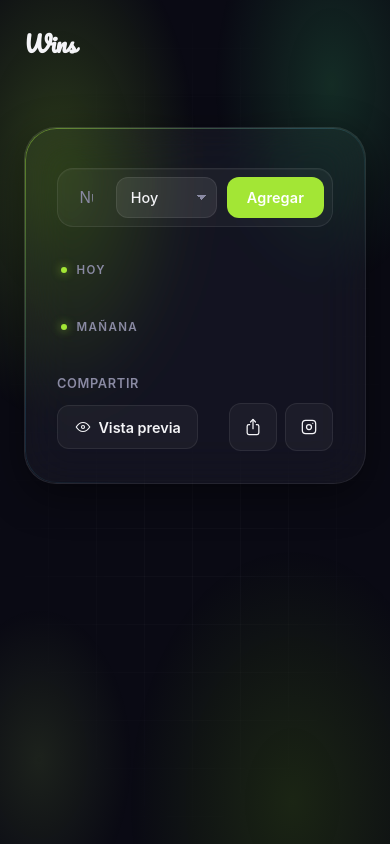
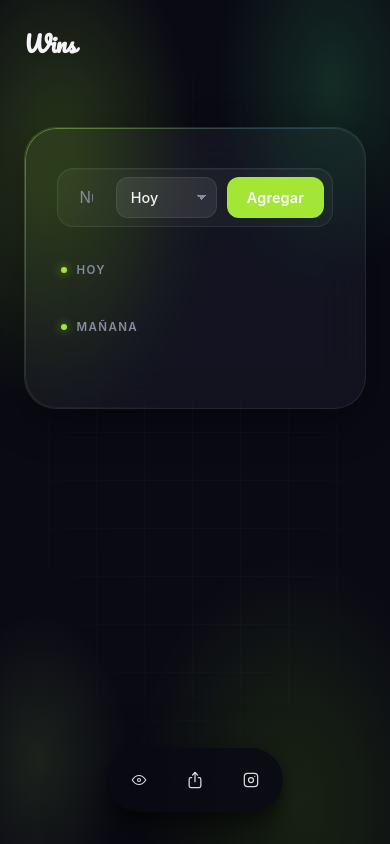
Before and after one commit to mariollesta/wins, a React (Vite) app: page / in a window 390 px wide. Built offline with nearby package versions, Linux system fonts and the light colour scheme.

Commit message:
refactor: update share components

```diff
--- a/src/App.jsx
+++ b/src/App.jsx
@@ -28,9 +28,8 @@ function App() {
             onToggle={toggleCompleted}
             onRemove={removeTask}
           />
-
-          <ShareSection tasks={tasks} />
         </div>
+        <ShareSection tasks={tasks} />
       </div>
     </>
   )
--- a/src/components/PreviewModal.jsx
+++ b/src/components/PreviewModal.jsx
@@ -1,4 +1,4 @@
-import { useState, useLayoutEffect, useRef } from 'react'
+import { useLayoutEffect, useRef, useState } from 'react'
 import styles from './PreviewModal.module.css'
 import ShareCard from './ShareCard'
 
@@ -73,7 +73,9 @@ function PreviewModal({ tasks, shareText, onClose }) {
           {tab === 'text' ? (
             <pre className={styles.textPreview}>{shareText}</pre>
           ) : (
-            <ShareCard tasks={tasks} />
+            <div className={styles.cardScaler}>
+              <ShareCard tasks={tasks} />
+            </div>
           )}
         </div>
       </div>
--- a/src/components/PreviewModal.module.css
+++ b/src/components/PreviewModal.module.css
@@ -17,9 +17,9 @@
   border: 1px solid var(--color-border);
   border-radius: var(--radius-lg);
   box-shadow: var(--shadow-md);
-  width: 400px;
+  width: 440px;
   max-width: 90vw;
-  max-height: 80vh;
+  max-height: 90vh;
   display: flex;
   flex-direction: column;
   overflow: hidden;
@@ -91,7 +91,11 @@
 }
 
 .content {
-  padding: 1.5rem 1.25rem;
+  padding: 1rem;
+  display: flex;
+  flex-direction: column;
+  align-items: center;
+  overflow-x: hidden;
   overflow-y: auto;
   flex: 1;
   min-height: 0;
@@ -106,3 +110,9 @@
   color: var(--color-text);
   line-height: 1.55;
 }
+
+.cardScaler {
+  width: 360px;
+  flex-shrink: 0;
+  zoom: 0.75;
+}
--- a/src/components/ShareButton.jsx
+++ b/src/components/ShareButton.jsx
@@ -1,11 +1,16 @@
 import styles from './ShareButton.module.css'
 
-function ShareButton({ icon, children, onClick, ariaLabel }) {
+function ShareButton({ icon, children, onClick, ariaLabel, variant }) {
   const isIconOnly = icon && !children
+  const className = isIconOnly
+    ? [styles.iconButton, variant === 'capsule' && styles.capsule]
+        .filter(Boolean)
+        .join(' ')
+    : styles.button
 
   return (
     <button
-      className={isIconOnly ? styles.iconButton : styles.button}
+      className={className}
       onClick={onClick}
       aria-label={ariaLabel}
     >
--- a/src/components/ShareButton.module.css
+++ b/src/components/ShareButton.module.css
@@ -11,12 +11,18 @@
   font-weight: 600;
   font-family: inherit;
   cursor: pointer;
-  transition: background 0.15s ease, border-color 0.15s ease;
+  transition:
+    background 0.15s ease,
+    border-color 0.15s ease,
+    color 0.2s ease,
+    transform 0.2s ease;
 }
 
 .button:hover {
   background: var(--color-bg);
   border-color: var(--color-text-muted);
+  color: var(--color-primary);
+  transform: translateX(-4px);
 }
 
 .iconButton {
@@ -31,10 +37,28 @@
   background: var(--color-surface);
   color: var(--color-text);
   cursor: pointer;
-  transition: background 0.15s ease, border-color 0.15s ease;
+  transition:
+    background 0.15s ease,
+    border-color 0.15s ease,
+    color 0.2s ease,
+    transform 0.2s ease;
 }
 
 .iconButton:hover {
   background: var(--color-bg);
   border-color: var(--color-text-muted);
+  color: var(--color-primary);
+  transform: translateX(-4px);
 }
+
+.iconButton.capsule {
+  background: transparent;
+  border-color: transparent;
+  color: rgba(255, 255, 255, 0.85);
+}
+
+.iconButton.capsule:hover {
+  background: transparent;
+  border-color: transparent;
+  color: var(--color-primary);
+}
--- a/src/components/ShareCard.jsx
+++ b/src/components/ShareCard.jsx
@@ -1,5 +1,6 @@
 import { forwardRef } from 'react'
 import styles from './ShareCard.module.css'
+import { Check } from '../icons/Check'
 
 const ShareCard = forwardRef(function ShareCard({ tasks }, ref) {
   const today = new Date().toLocaleDateString('es-ES', {
@@ -15,7 +16,9 @@ const ShareCard = forwardRef(function ShareCard({ tasks }, ref) {
       <ul className={styles.list}>
         {tasks.map((task) => (
           <li key={task.id} className={styles.item}>
-            <span className={styles.check}>✓</span>
+            <span className={styles.check}>
+              <Check width={16} height={16} />
+            </span>
             {task.description}
           </li>
         ))}
--- a/src/components/ShareCard.module.css
+++ b/src/components/ShareCard.module.css
@@ -15,6 +15,7 @@
 }
 
 .title {
+  font-family: var(--font-display);
   font-size: 1.4rem;
   font-weight: 700;
   margin: 0.4rem 0 1.5rem;
@@ -44,11 +45,7 @@
   display: flex;
   align-items: center;
   justify-content: center;
-  border-radius: 50%;
-  background: var(--color-success);
-  color: white;
-  font-size: 0.7rem;
-  font-weight: 700;
+  color: var(--color-primary);
 }
 
 .footer {
--- a/src/components/ShareSection.jsx
+++ b/src/components/ShareSection.jsx
@@ -15,28 +15,26 @@ function ShareSection({ tasks }) {
 
   return (
     <div className={styles.section}>
-      <h2 className={styles.heading}>Compartir</h2>
 
       <div className={styles.row}>
         <ShareButton
+          variant="capsule"
           icon={<Eye width={18} height={18} />}
           onClick={() => setShowPreview(true)}
-        >
-          Vista previa
-        </ShareButton>
+        />
 
-        <div className={styles.shareGroup}>
         <ShareButton
+          variant="capsule"
           icon={<Share width={20} height={20} />}
           onClick={shareAsText}
           ariaLabel="Compartir tareas completadas"
         />
         <ShareButton
+          variant="capsule"
           icon={<Instagram width={20} height={20} />}
           onClick={shareAsImage}
           ariaLabel="Compartir en Instagram"
         />
-        </div>
       </div>
 
       <div className={styles.hiddenWrapper}>
--- a/src/components/ShareSection.module.css
+++ b/src/components/ShareSection.module.css
@@ -1,7 +1,3 @@
-.section {
-  margin-top: 1.5rem;
-}
-
 .heading {
   font-size: 0.8rem;
   font-weight: 600;
@@ -14,12 +10,43 @@
 .row {
   display: flex;
   align-items: center;
-  justify-content: space-between;
+  justify-content: center;
+  position: fixed;
+  right: 2rem;
+  top: 50%;
+  z-index: 10;
+  flex-direction: column;
+  gap: 0.5rem;
+  padding: 0.5rem;
+  background: rgba(10, 10, 20, 0.88);
+  border-radius: 999px;
+  box-shadow:
+    0 24px 60px rgba(0, 0, 0, 0.55),
+    0 8px 16px rgba(0, 0, 0, 0.4);
+  backdrop-filter: blur(24px) saturate(140%);
+  -webkit-backdrop-filter: blur(24px) saturate(140%);
+  transform: translateY(-50%);
+  transform-origin: center;
+  transition: transform 0.25s ease;
 }
 
-.shareGroup {
-  display: flex;
-  gap: 0.5rem;
+.row:hover {
+  transform: translateY(-50%) scale(1.02);
+}
+
+@media (max-width: 768px) {
+  .row {
+    top: auto;
+    right: auto;
+    bottom: 2rem;
+    left: 50%;
+    flex-direction: row;
+    transform: translateX(-50%);
+  }
+
+  .row:hover {
+    transform: translateX(-50%) scale(1.02);
+  }
 }
 
 .hiddenWrapper {
--- a/src/hooks/useShare.js
+++ b/src/hooks/useShare.js
@@ -1,5 +1,6 @@
 import { useRef } from 'react'
 import { toPng } from 'html-to-image'
+import { formatToday } from '../utils/date'
 
 function useShare(tasks) {
   const shareCardRef = useRef()
@@ -15,8 +16,11 @@ function useShare(tasks) {
   }
 
   function getShareText() {
+    const today = formatToday()
+
     return (
-      'Mis Wins:\n\n' +
+      `${today}\n` +
+      'Mis Wins\n\n' +
       completedTasks.map((t) => `- ${t.description}`).join('\n')
     )
   }
@@ -28,7 +32,7 @@ function useShare(tasks) {
     const texto = getShareText()
 
     if (navigator.share) {
-      navigator.share({ title: 'Mis Wins', text: texto })
+      navigator.share({ text: texto })
     } else {
       navigator.clipboard.writeText(texto)
       alert('Copiado al portapapeles (tu navegador no soporta compartir directo)')
--- /dev/null
+++ b/src/icons/Check.jsx
@@ -0,0 +1,16 @@
+const Check = (props) => (
+  <svg
+    {...props}
+    viewBox="0 0 24 24"
+    fill="none"
+    stroke="currentColor"
+    strokeWidth={1.5}
+    strokeLinecap="round"
+    strokeLinejoin="round"
+  >
+    <path stroke="none" d="M0 0h24v24H0z" fill="none" />
+    <path d="M5 12l5 5l10 -10" />
+  </svg>
+);
+
+export { Check }
--- /dev/null
+++ b/src/utils/date.js
@@ -0,0 +1,6 @@
+export function formatToday() {
+  return new Date().toLocaleDateString('es-ES', {
+    day: 'numeric',
+    month: 'long',
+  })
+}
```
Lines whose indentation alone changed are shown as unchanged.
